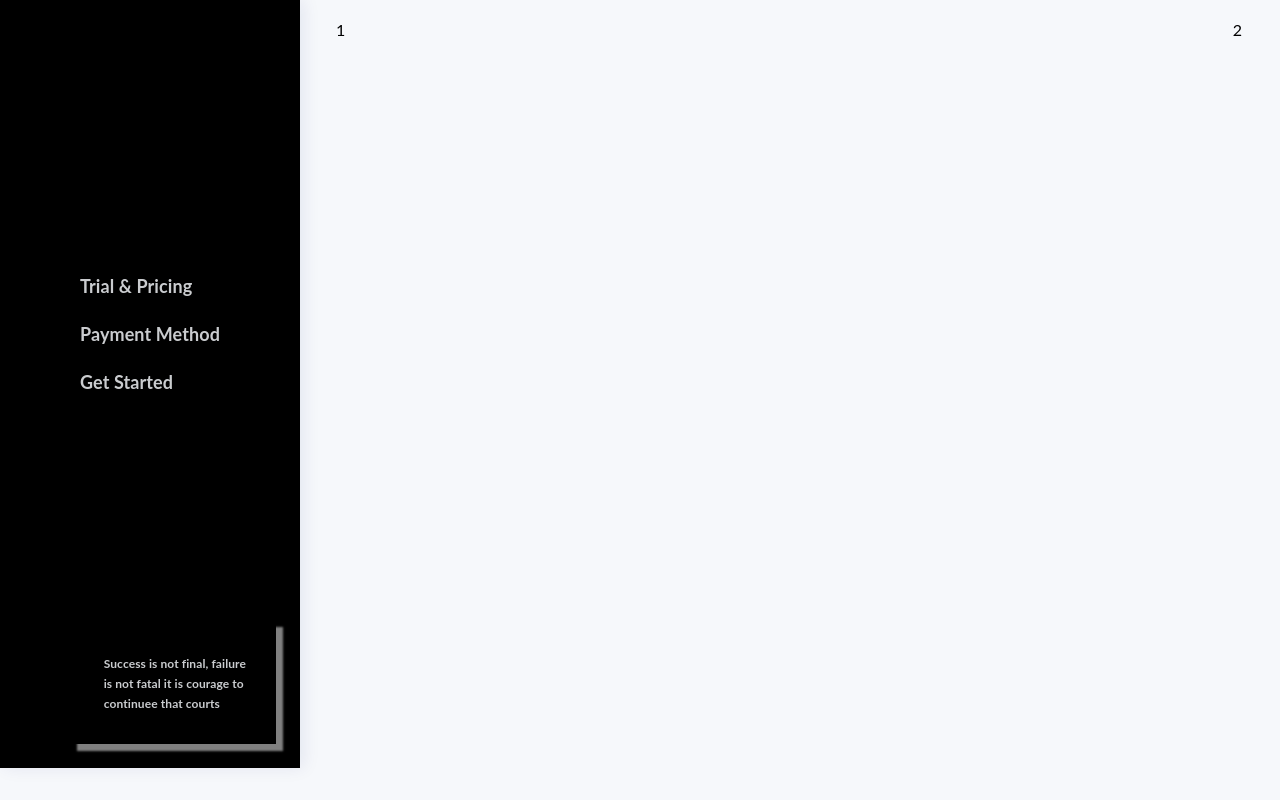
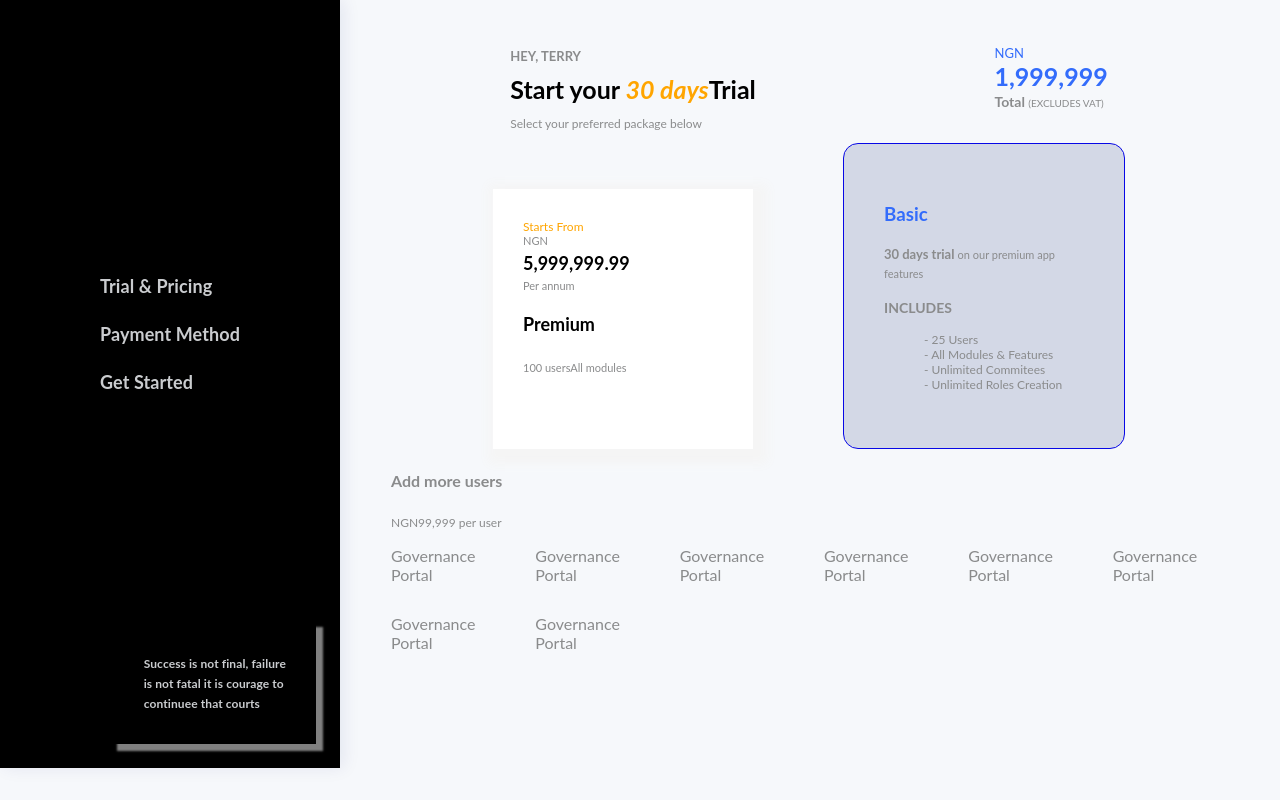
Before and after one commit to promzzy/Cyhermes-task, a React (Create React App) app: page / in a window 1280 px wide. Built offline with nearby package versions, Linux system fonts and the light colour scheme.

Commit message:
completed the dashboard

```diff
--- a/package.json
+++ b/package.json
@@ -6,6 +6,7 @@
     "@testing-library/jest-dom": "^5.11.9",
     "@testing-library/react": "^11.2.5",
     "@testing-library/user-event": "^12.8.1",
+    "antd": "^4.13.1",
     "react": "^17.0.1",
     "react-dom": "^17.0.1",
     "react-scripts": "4.0.3",
--- a/src/components/Prize/TrialPrize.js
+++ b/src/components/Prize/TrialPrize.js
@@ -1,16 +1,118 @@
-import React from 'react'
+import React, { useState, useEffect} from 'react'
 import styles from './styles/TrialPrize.module.css'
+// import {Progress} from 'antd'
+import {Modules} from '../../data/modules'
 
 export default function TrialPrize(){
+
+    const [modules, setModules] =  useState([])
+
+    useEffect(()=>{
+        setModules(Modules)
+    },[])
+
+
     return(
         <div className={styles.dashboard}>
             <div className={styles.dashboardTop}>
                 <div>
-                    1
+                    <span className={styles.profileName}>
+                        Hey, Terry
+                    </span>
+                    <div className={styles.startTrial}>
+                        <span>Start your</span>
+                        <span className={styles.trialPeriod}> 30 days</span>
+                        <span>Trial</span>
+                    </div>
+                    <p className={styles.selectPackage}>
+                        Select your preferred package below
+                    </p>
+
+
+
                 </div>
-                <div>
-                    2
+                <div className={styles.prizeTotal}>
+                    <span className={styles.currency}>NGN</span>
+                    <span className={styles.price}>1,999,999</span>
+                    <div>
+                        <span className={styles.total}>Total </span>
+                        <span className={styles.exclude}>(EXCLUDES VAT) </span>
+                        </div>
                 </div>
+            </div>
+
+            <div className={styles.packageDetails}>
+                <div className={styles.priceDetails}>
+                    <div className={styles.mainPrice}>
+                        <span className={styles.startsFrom}>Starts From</span>
+                        <span className={styles.mainPriceLight}>NGN</span>
+                        <span className={styles.mainPriceBold}>5,999,999.99</span>
+                        <span className={styles.mainPriceLight}>Per annum</span>
+                    </div>
+                    <p>
+                        <span className={styles.mainPriceBold}>Premium</span>
+                    </p>
+                    <div>
+                    <span className={styles.mainPriceLight}>100 users</span>
+                    <span className={styles.mainPriceLight}>All modules</span>
+                    </div>
+                </div>
+
+                <div className={styles.basicDetails}>
+                    <h3>
+                        Basic
+                    </h3>
+                    <div>
+                        <span className={styles.basicTrialDays}> 30 days trial </span>
+                        <span className={styles.premiumFeature}>
+                            on our premium app features
+                        </span>
+                        <p>
+                            <span>
+                                includes
+                            </span>
+                            <ul>
+                                <li>
+                                   - 25 users
+                                </li>
+                                <li>
+                                   - all modules & features
+                                </li>
+                                <li>
+                                   - unlimited commitees
+                                </li>
+                                <li>
+                                   - unlimited roles creation
+                                </li>
+                            </ul>
+                        </p>
+                    </div>
+                </div>
+            </div>
+            <div className={styles.progresSection}>
+                <h4>Add more users</h4>
+                <span>NGN99,999 per user</span>
+<p>
+{/* <Progress percent={30} /> */}
+</p>
+            </div>
+
+
+            <div className={styles.gridBody}>
+
+                {
+                    modules.map((module)=>(
+                        <div>
+                            <span>
+                                {module.icon}
+                            </span>
+                            <span>
+                                {module.moduleName}
+                            </span>
+                        </div>
+                    ))
+                }
+
             </div>
 
         </div>
--- a/src/components/Prize/styles/TrialPrize.module.css
+++ b/src/components/Prize/styles/TrialPrize.module.css
@@ -1,5 +1,147 @@
+.dashboard{
+
+padding: 15px;}
+.profileName{
+    color: var(--color-neutral-gray);
+    text-transform: uppercase;
+    font-weight: bold;
+    font-size: 13px;
+}
+.startTrial{
+    font-size: 25px;
+    font-weight: bold;
+    padding-top: 10px;
+}
+.trialPeriod{
+    color: orange;
+    font-style: italic;
+}
+.selectPackage{
+    color: var(--color-neutral-gray);
+    font-size: 12px;
+}
+.currency{
+    color: var(--color-primary);
+    font-size: 13px;
+}
+.price{
+    font-size: 25px;
+    font-weight: bold;
+    color: var(--color-primary);
+}
+.total{
+    font-size: 14px;
+    font-weight: bold;
+    color: var(--color-neutral-gray);
+    }
+    .exclude{
+        color: var(--color-neutral-gray);
+        font-size: 10px;
+    }
 .dashboardTop{
     display: flex;
-    justify-content: space-between;
+    justify-content: space-around;
     flex-direction: row;
 }
+.prizeTotal{
+    display: flex;
+    flex-direction: column;
+}
+
+.packageDetails{
+    display: flex;
+    flex-direction: row;
+    justify-content: center;
+    /* padding: 50px; */
+}
+.priceDetails{
+    width: 200px;
+    height: 200px;
+    margin-right: 45px;
+    padding: 30px;
+    align-self: flex-end;
+    background-color: var(--color-white);
+    box-shadow: 5px 5px 10px 10px whitesmoke;
+}
+.basicDetails{
+    border: 1px solid rgb(8, 8, 230);
+    border-radius: 15px;
+    width: 200px;
+    margin-left: 45px;
+    padding: 40px;
+    background: var(--color-skyblue);
+}
+.basicDetails h3{
+    color: var(--color-primary);
+}
+.basicTrialDays{
+    color: var(--color-neutral-gray);
+    font-weight: bold;
+    font-size: 13px;
+}
+.premiumFeature{
+    color: var(--color-neutral-gray);
+    font-size: 11px;
+}
+.basicDetails div p span{
+    text-transform: uppercase;
+    color: var(--color-neutral-gray);
+    font-size: 14px;
+    font-weight: bold;
+}
+.basicDetails div p ul li{
+    color: var(--color-neutral-gray);
+    font-size: 12px;
+    list-style: none;
+    text-transform: capitalize;
+}
+.mainPrice{
+    display: flex;
+    flex-direction: column;
+}
+.startsFrom{
+    color: orange;
+    font-size: 12px;
+}
+.mainPriceLight{
+    color: var(--color-neutral-gray);
+    font-size: 11px;
+}
+.mainPriceBold{
+    font-size: 18px;
+    margin: 5px 0;
+    font-weight: bold;
+}
+.priceDetails p{
+    display: flex;
+    flex-direction: column;
+}
+.progresSection{
+    color: var(--color-neutral-gray);
+}
+.progresSection span{
+    font-size: 12px;
+    margin-top: -10px;
+}
+
+
+
+
+.gridBody{
+    width: 100%;
+    display: grid;
+    grid-template-columns: repeat(auto-fit, minmax(100px, 1fr));
+    grid-column-gap: 30px;
+    grid-row-gap: 30px;
+    justify-content: center;
+    color: var(--color-neutral-gray);
+}
+.productsCard{
+    background-color: rgba(119, 102, 94, 0.863);
+    text-align: center;
+    height: 300px;
+    border-radius: 17px;
+    padding: 15px;
+    border: rgba(19, 18, 18, 0.473) 3px solid;
+
+}
--- a/src/components/layout/styles/PageLayout.module.css
+++ b/src/components/layout/styles/PageLayout.module.css
@@ -1,8 +1,8 @@
 .layout{
 
         display: grid;
-        grid-template-columns: 300px 1fr;
+        grid-template-columns: 340px 1fr;
     }
 .pageContent {
-    padding: 20px 38px 0 36px;
+    padding: 30px 38px 0 36px;
   }
--- /dev/null
+++ b/src/data/modules.js
@@ -0,0 +1,44 @@
+
+
+export const Modules = [
+    {
+        moduleName: "Governance Portal",
+        icon: "",
+        id: "1"
+    },
+    {
+        moduleName: "Governance Portal",
+        icon: "",
+        id: "2"
+    },
+    {
+        moduleName: "Governance Portal",
+        icon: "",
+        id: "3"
+    },
+    {
+        moduleName: "Governance Portal",
+        icon: "",
+        id: "4"
+    },
+    {
+        moduleName: "Governance Portal",
+        icon: "",
+        id: "5"
+    },
+    {
+        moduleName: "Governance Portal",
+        icon: "",
+        id: "6"
+    },
+    {
+        moduleName: "Governance Portal",
+        icon: "",
+        id: "7"
+    },
+    {
+        moduleName: "Governance Portal",
+        icon: "",
+        id: "8"
+    }
+]
--- a/src/global.css
+++ b/src/global.css
@@ -13,4 +13,6 @@ body {
     --color-primary: #336cfb;
     --color-neutral-gray-light: #cacccf;
     --color-neutral-black: #25282b;
+    --color-skyblue: #d3d8e6;
+
   }
```
Also changed, not shown: 1 other file (tests, documents, lock files or other folders).
